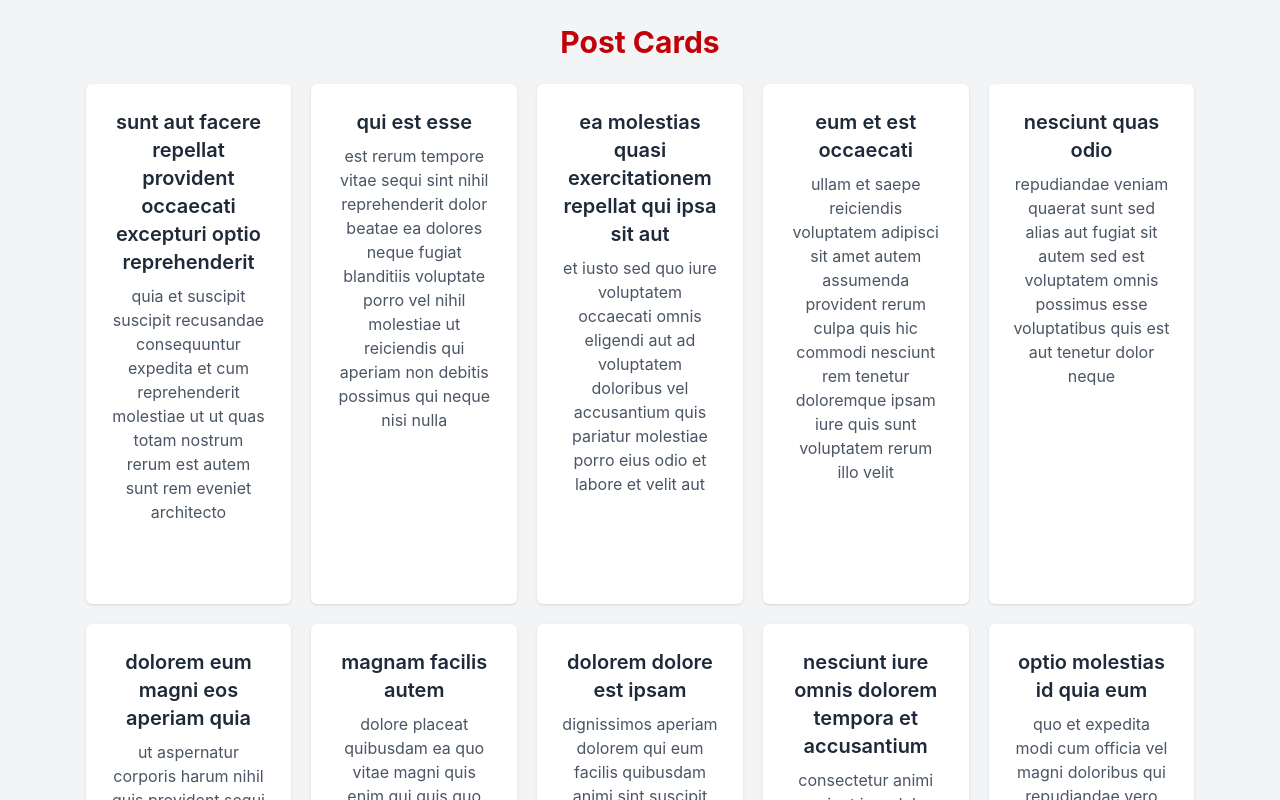
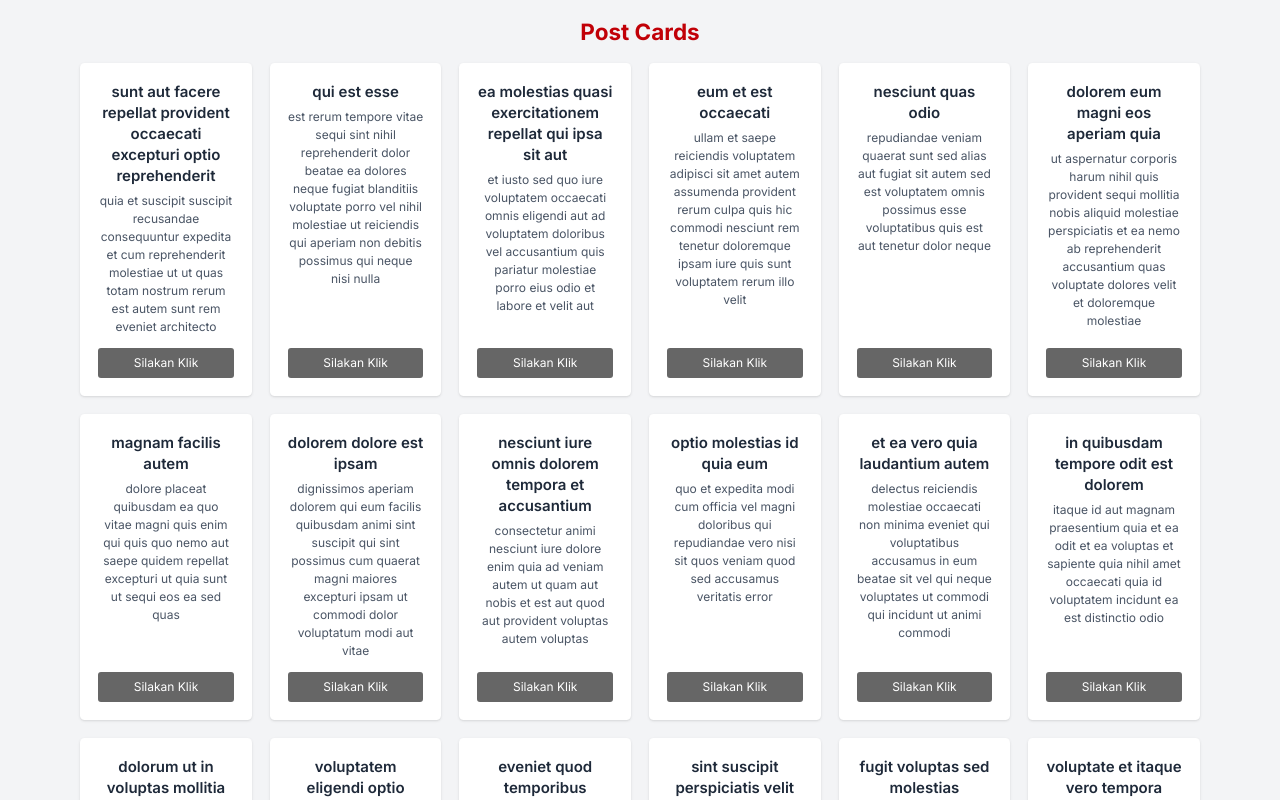
Before and after one commit to anungyudha/admin-ui, a React (Vite) app: page / in a window 1280 px wide. Shown: the top 800 px of the page. Built offline with nearby package versions, Linux system fonts and the light colour scheme.

Commit message:
UTS-Postcard

```diff
--- a/src/App.css
+++ b/src/App.css
@@ -23,5 +23,5 @@ html {
   --color-special-mainBg: #f4f5f7;
   --color-special-green: #4daf6e;
   --color-special-red: #e73d1c;
-  --color-Special-Red2: #b83016;
+  --color-special-red2: #b83016;
 }
--- a/src/Exercise.jsx
+++ b/src/Exercise.jsx
@@ -5,6 +5,20 @@ import { getUsers, getPosts } from "./Services";
 import { use } from "react";
 
 function Exercise() {
+  // const [users, setUsers] = useState([]);
+
+  // useEffect(() => {
+  //   const fetchData = async () => {
+  //     try {
+  //       const data = await getUsers();
+  //       setUsers(data);
+  //     } catch (error) {
+  //       console.error("[Component] Gagal menampilkan data:", error.message);
+  //     }
+  //   };
+  //   fetchData();
+  // }, []);
+
 
   return (
     <>
@@ -12,7 +26,7 @@ function Exercise() {
         <h1 className="text-3xl font-bold text-center mb-6 text-red-700">
           Post Cards
         </h1>
-        <div className="grid md:grid-cols-5 lg:grid-cols-5 gap-5 max-w-[90%] mx-auto">
+        <div className="grid md:grid-cols-6 lg:grid-cols-6 gap-6 max-w-[90%] mx-auto">
           {getPosts.map((post) => (
             <PostCard key={post.id} {...post} />
           ))}
--- a/src/PostCard.jsx
+++ b/src/PostCard.jsx
@@ -10,7 +10,7 @@ function PostCard(props) {
         <div className="text-xl text-center font-semibold text-gray-800 mb-2">{title}</div>
         <p className="text-center text-gray-600 flex-1">{body}</p>
         <button
-          className={`${clicked ? "bg-Special-Red2 hover:brightness-125" : "bg-gray-01"} text-white p-2 rounded md w-full mt-4`}
+          className={`${clicked ? "bg-special-red2 hover:brightness-125" : "bg-gray-01"} text-white p-2 rounded md w-full mt-4`}
           onClick={() => setClicked(true)}
         >
           {clicked ? "Tombol sudah diklik" : "Silakan Klik"}
--- a/src/main.jsx
+++ b/src/main.jsx
@@ -1,5 +1,6 @@
 import React from 'react'
 import ReactDOM from 'react-dom/client'
+import App from './App.jsx'
 import './index.css'
 import Exercise from './Exercise.jsx'
 
```
